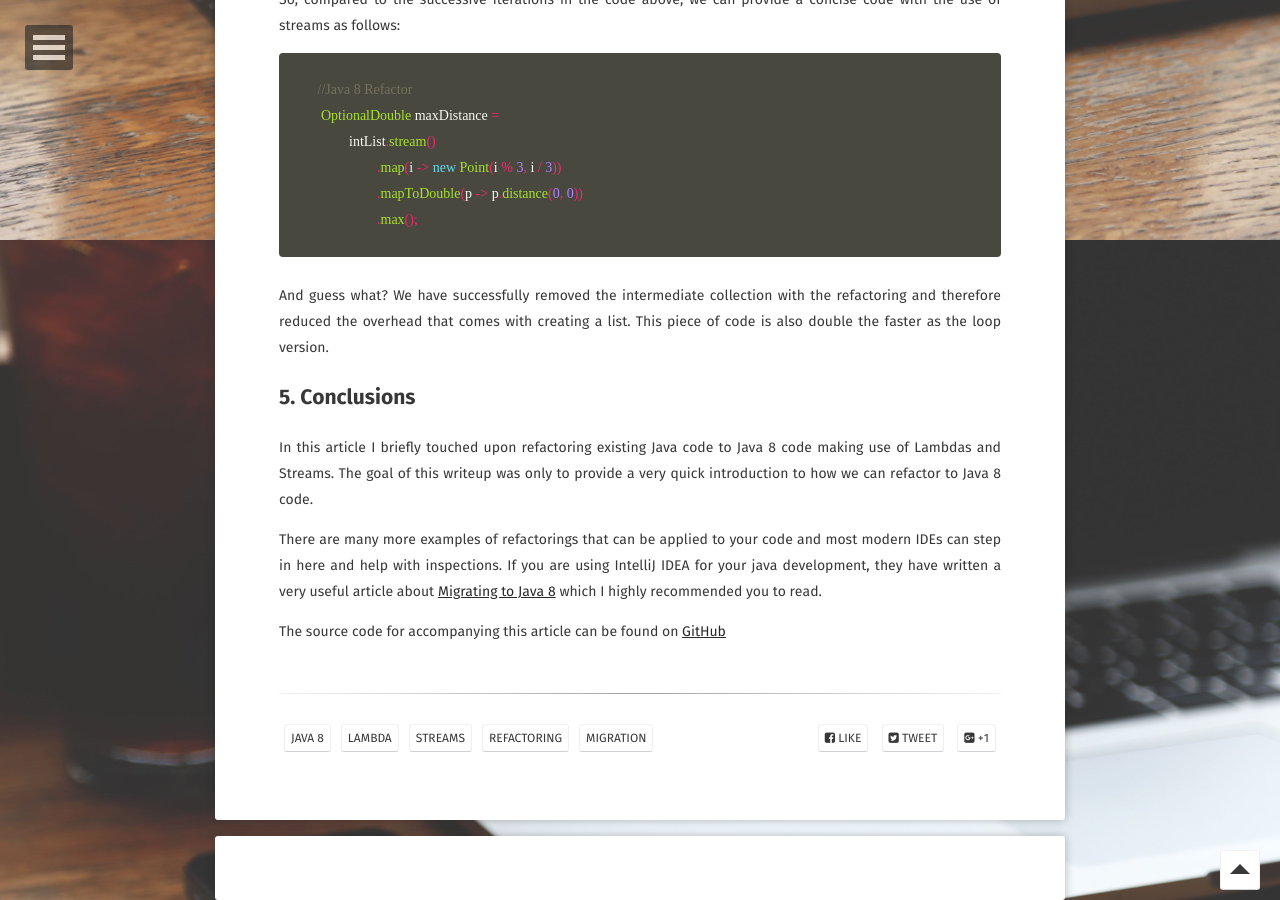
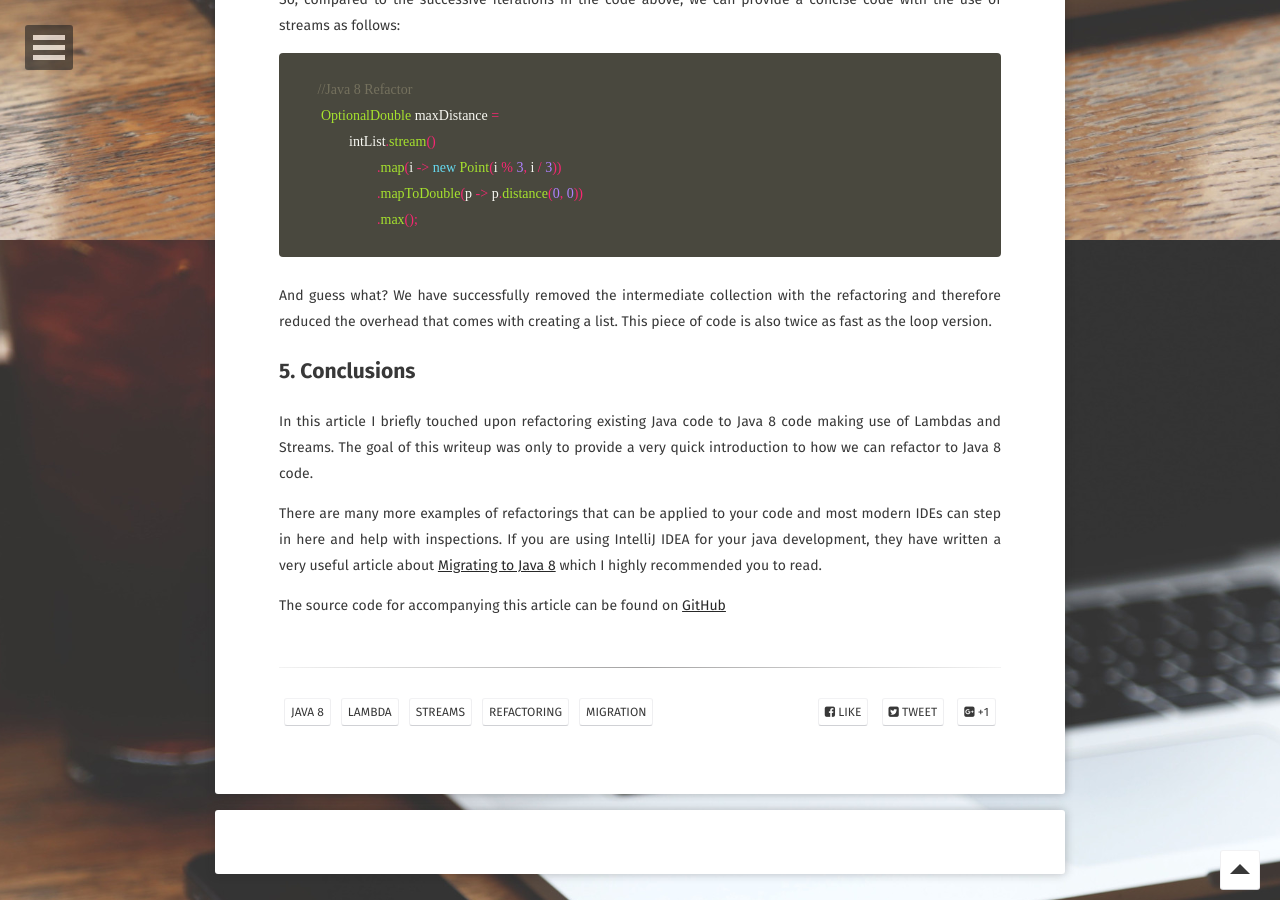
Before and after one commit to mahadyhasan/mahadyhasan.github.io, a Jekyll site: the page built from _posts/2016-07-23-refactoring-to-java8.md, in a window 1280 px wide and 900 px high, scrolled down 2460 px. Built offline with Jekyll 4.4.1, drawn with Linux system fonts in a browser that asks for light colours; some web fonts are replaced; comment, search, counter and statistics services are not loaded.

Commit message:
update to java refactoring post

```diff
--- a/_posts/2016-07-23-refactoring-to-java8.md
+++ b/_posts/2016-07-23-refactoring-to-java8.md
@@ -107,7 +107,7 @@ So, compared to the successive iterations in the code above, we can provide a co
 {% endhighlight %}
 
 And guess what? We have successfully removed the intermediate collection with the refactoring and therefore reduced the
-overhead that comes with creating a list. This piece of code is also double the faster as the loop version.
+overhead that comes with creating a list. This piece of code is also twice as fast as the loop version.
 
 ## 5. Conclusions
 
```
